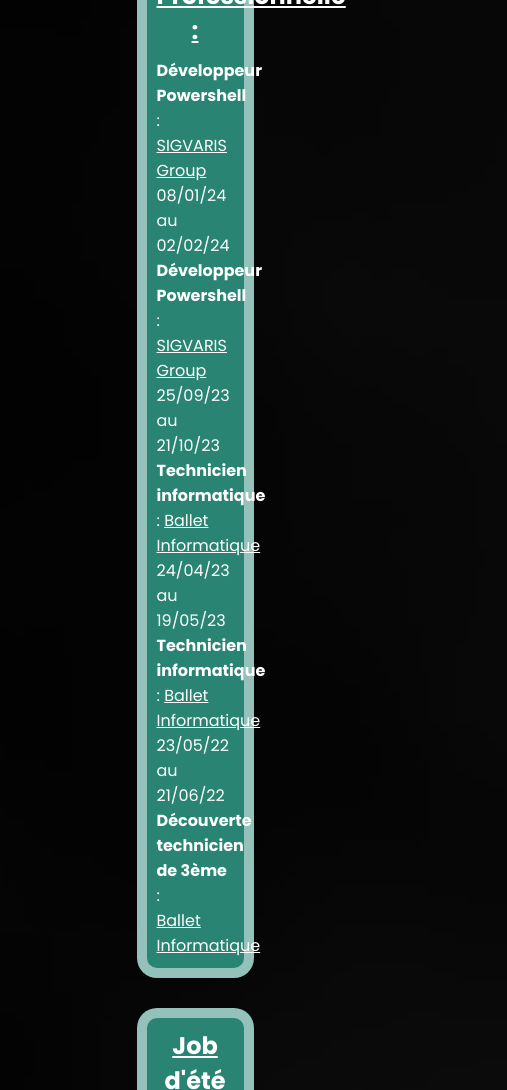
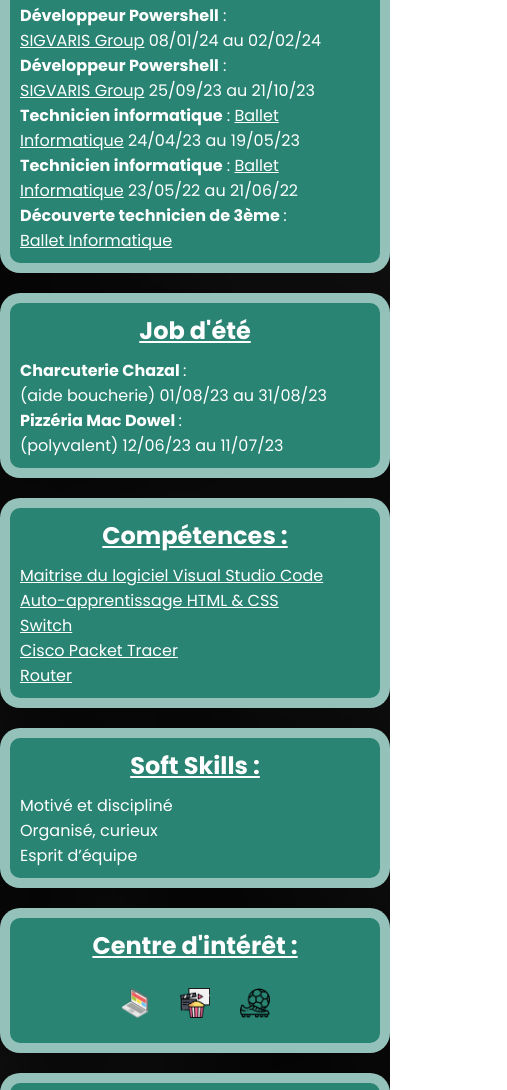
Before and after one commit to celianoli/celiancv, a plain HTML site: page index.html in a window 390 px wide. Shown: the part 910-2000 px from the top of the page, 507 px wide, since content can reach past the window. Drawn offline with Linux system fonts and the light colour scheme.

Commit message:
19.12.2024

```diff
--- a/style.css
+++ b/style.css
@@ -25,7 +25,6 @@ header {
     background-color: #298473;
     padding: 30px;
     margin-bottom: 30px;
-
 }
 
 header ul {
@@ -53,48 +52,15 @@ header ul li a:hover {
     background-color: white;
 }
 
-/* Profil */
+/* Profil, Expérience, Job d'été, etc. */
 
-.profil:hover {
-    box-shadow: 0 0 0 10px black, 0.8em 0.8em 8em #298473;
-}
-
-.profil {
-    text-align: left;
-    color: white;
-    width: 30%;
-    padding-top: 30px;
-    margin: auto;
-    background-color: #298473;
-    border-radius: 20px;
-    transition: all 0.3s ease;
-    padding: 10px;
-    margin-bottom: 30px;
-    border: 10px solid hsla(0,0%,100%,.5);
-
-}
-
-.profil h2 {
-    margin-bottom: 10px;
-    text-align: center;
-}
-
-.profil a {
-    color: white;
-    transition: all 0.4s ease-in-out;
-}
-
-.profil a:hover {
-    color: #0094ee;
-}
-
-/* Expérience */
-
-.experience:hover {
-    box-shadow: 0 0 0 10px black, 0.8em 0.8em 8em #298473;
-}
-
-.experience {
+.profil,
+.experience,
+.ete,
+.competences,
+.soft,
+.centre,
+.formations {
     text-align: left;
     color: white;
     width: 30%;
@@ -108,138 +74,46 @@ header ul li a:hover {
     border: 10px solid hsla(0,0%,100%,.5);
 }
 
-.experience h2 {
+.profil:hover,
+.experience:hover,
+.ete:hover,
+.competences:hover,
+.soft:hover,
+.centre:hover,
+.formations:hover {
+    box-shadow: 0 0 0 10px black, 0.8em 0.8em 8em #298473;
+}
+
+.profil h2,
+.experience h2,
+.ete h2,
+.competences h2,
+.soft h2,
+.centre h2,
+.formations h2 {
     margin-bottom: 10px;
     text-align: center;
 }
 
-.experience a {
+.profil a,
+.experience a,
+.ete a,
+.competences a,
+.soft a,
+.centre a,
+.formations a {
     color: white;
     transition: all 0.4s ease-in-out;
 }
 
-.experience a:hover {
+.profil a:hover,
+.experience a:hover,
+.ete a:hover,
+.competences a:hover,
+.soft a:hover,
+.centre a:hover,
+.formations a:hover {
     color: #0094ee;
-}
-
-/*Job D'été*/
-.ete:hover {
-    box-shadow: 0 0 0 10px black, 0.8em 0.8em 8em #298473;
-}
-
-.ete{
-    text-align: left;
-    color: white;
-    width: 30%;
-    padding-top: 30px;
-    margin: auto;
-    background-color: #298473;
-    border-radius: 20px;
-    transition: all 0.3s ease;
-    padding: 10px;
-    margin-bottom: 30px;
-    border: 10px solid hsla(0,0%,100%,.5);
-}
-
-.ete h2{
-    margin-bottom: 10px;
-    text-align: center;
-}
-.ete a {
-    color: white;
-    transition: all 0.4s ease-in-out;
-}
-
-/*competences*/
-.competences:hover {
-    box-shadow: 0 0 0 10px black, 0.8em 0.8em 8em #298473;
-}
-
-.competences{
-    text-align: left;
-    color: white;
-    width: 30%;
-    padding-top: 30px;
-    margin: auto;
-    background-color: #298473;
-    border-radius: 20px;
-    transition: all 0.3s ease;
-    padding: 10px;
-    margin-bottom: 30px;
-    border: 10px solid hsla(0,0%,100%,.5);
-}
-
-.competences h2 {
-    margin-bottom: 10px;
-    text-align: center;
-}
-
-.competences a {
-    color: white;
-    transition: all 0.4s ease-in-out;
-}
-
-.competences a{
-    color: white;
-}
-
-/*Soft Skills*/
-.soft:hover {
-    box-shadow: 0 0 0 10px black, 0.8em 0.8em 8em #298473;
-}
-
-.soft{
-    text-align: left;
-    color: white;
-    width: 30%;
-    padding-top: 30px;
-    margin: auto;
-    background-color: #298473;
-    border-radius: 20px;
-    transition: all 0.3s ease;
-    padding: 10px;
-    margin-bottom: 30px;
-    border: 10px solid hsla(0,0%,100%,.5);
-}
-
-.soft h2 {
-    margin-bottom: 10px;
-    text-align: center;
-}
-
-.soft a{
-    color: white;
-    transition: all 0.4s ease-in-out;
-}
-
-
-/*centre d'interet*/
-.centre:hover {
-    box-shadow: 0 0 0 10px black, 0.8em 0.8em 8em #298473;
-}
-
-.centre{
-    text-align: left;
-    color: white;
-    width: 30%;
-    padding-top: 30px;
-    margin: auto;
-    background-color: #298473;
-    border-radius: 20px;
-    transition: all 0.3s ease;
-    padding: 10px;
-    margin-bottom: 30px;
-    border: 10px solid hsla(0,0%,100%,.5);
-}
-
-.centre h2 {
-    margin-bottom: 10px;
-    text-align: center;
-}
-
-.centre a{
-    color: white;
-    transition: all 0.4s ease-in-out;
 }
 
 .interet {
@@ -251,36 +125,6 @@ header ul li a:hover {
     margin: 15px;
     width: 50px;
     height: 50px;
-}
-
-/*formation*/
-
-.formations:hover {
-    box-shadow: 0 0 0 10px black, 0.8em 0.8em 8em #298473;
-}
-
-.formations{
-    text-align: left;
-    color: white;
-    width: 30%;
-    padding-top: 30px;
-    margin: auto;
-    background-color:#298473;
-    border-radius: 20px;
-    transition: all 0.3s ease;
-    padding: 10px;
-    margin-bottom: 30px;
-    border: 10px solid hsla(0,0%,100%,.5);
-}
-
-.formations h2 {
-    margin-bottom: 10px;
-    text-align: center;
-}
-
-.formations a{
-    color: white;
-    transition: all 0.4s ease-in-out;
 }
 
 /* Footer */
@@ -310,3 +154,86 @@ footer .social-icons img {
 footer .social-icons img:hover {
     transform: scale(1.2);
 }
+
+/* Responsive Design */
+
+@media (max-width: 1024px) {
+    header ul {
+        flex-direction: column;
+    }
+
+    header ul li {
+        padding-top: 15px;
+    }
+
+    .profil,
+    .experience,
+    .ete,
+    .competences,
+    .soft,
+    .centre,
+    .formations {
+        width: 45%;
+    }
+
+    .interet img {
+        width: 40px;
+        height: 40px;
+    }
+}
+
+@media (max-width: 768px) {
+    header ul {
+        flex-direction: column;
+    }
+
+    header ul li {
+        padding-top: 10px;
+    }
+
+    .profil,
+    .experience,
+    .ete,
+    .competences,
+    .soft,
+    .centre,
+    .formations {
+        width: 80%;
+    }
+
+    .interet img {
+        width: 35px;
+        height: 35px;
+    }
+}
+
+@media (max-width: 480px) {
+    header ul {
+        flex-direction: column;
+    }
+
+    header ul li {
+        padding-top: 5px;
+    }
+
+    .profil,
+    .experience,
+    .ete,
+    .competences,
+    .soft,
+    .centre,
+    .formations {
+        width: 100%;
+        margin-bottom: 20px;
+    }
+
+    .interet img {
+        width: 30px;
+        height: 30px;
+    }
+
+    footer .social-icons img {
+        width: 30px;
+        height: 30px;
+    }
+}
```
